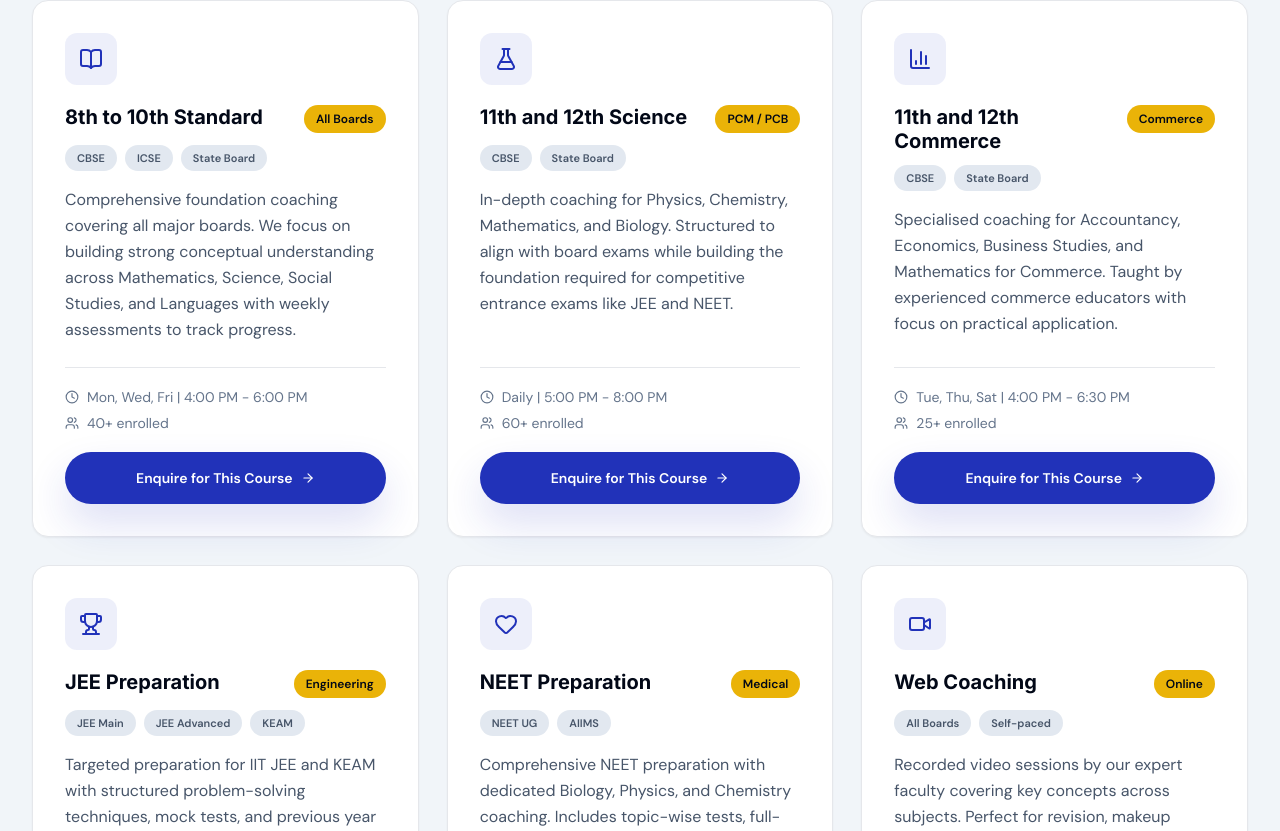
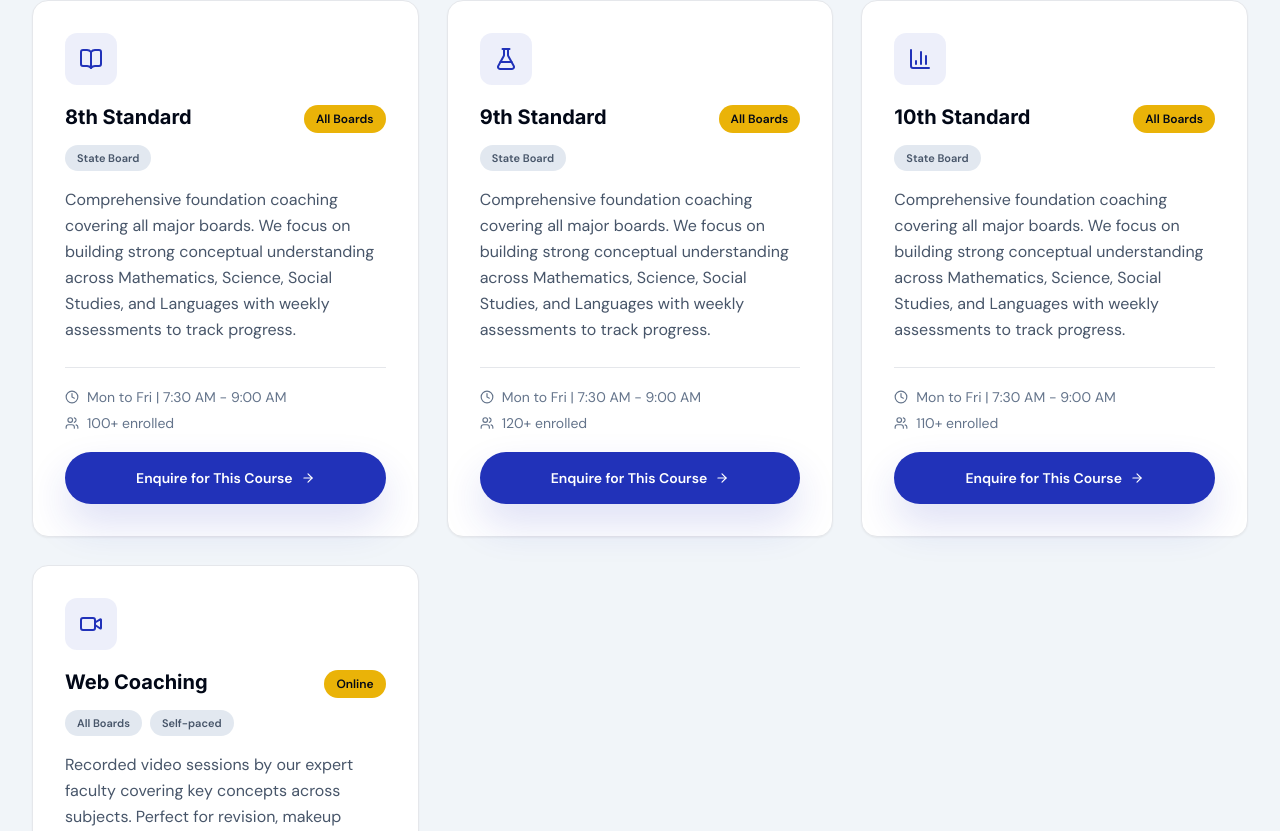
Before and after one commit to recodehive/righttway, a Next.js app: page /courses in a window 1280 px wide. Shown: the part 469-1300 px from the top of the page. Built offline with nearby package versions, Linux system fonts and the light colour scheme.

Commit message:
added the changes to the 4 pages

```diff
--- a/app/components/HomePage.tsx
+++ b/app/components/HomePage.tsx
@@ -68,9 +68,9 @@ const strengths = [
 ];
 
 const results = [
-  { name: 'Sravan', exam: 'NCERT', score: '95.2 %', badge: 'Top Rank', image: 'https://github.com/user-attachments/assets/dffac472-d1f0-4fdb-a02d-84d0952971ef' },
-  { name: 'Ananya', exam: 'NCERT', score: '95.2 %', badge: 'Top Rank', image: 'https://github.com/user-attachments/assets/aac8d3ef-cf57-470f-b55a-75d83d6bf2d9' },
-  { name: 'Dilna', exam: 'NCERT', score: '95.2 %', badge: 'Top Rank', image: 'https://github.com/user-attachments/assets/7d0c3c32-c2d8-40aa-93de-44b8628ab2ad' },
+  { name: 'Sravan', exam: 'SCERT', score: '95.2 %', badge: 'Top Rank', image: 'https://github.com/user-attachments/assets/dffac472-d1f0-4fdb-a02d-84d0952971ef' },
+  { name: 'Ananya', exam: 'SCERT', score: '95.2 %', badge: 'Top Rank', image: 'https://github.com/user-attachments/assets/aac8d3ef-cf57-470f-b55a-75d83d6bf2d9' },
+  { name: 'Dilna', exam: 'SCERT', score: '95.2 %', badge: 'Top Rank', image: 'https://github.com/user-attachments/assets/7d0c3c32-c2d8-40aa-93de-44b8628ab2ad' },
 ];
 
 const testimonials = [
--- a/app/contact/page.tsx
+++ b/app/contact/page.tsx
@@ -6,11 +6,11 @@ import { MapPin, Phone, Mail, ChevronDown, ChevronUp, Send } from 'lucide-react'
 const faqs = [
   {
     q: 'What boards do you coach for?',
-    a: 'We coach for Kerala State Board from 8th to 12th Standard. We also offer specialised preparation for JEE, NEET, and KEAM.',
+    a: 'We coach for Kerala State Board from 8th to 10th standard.',
   },
   {
     q: 'What are the batch timings?',
-    a: 'Timings vary by course. Foundation batches run evenings from 4:00 PM to 6:00 PM, while competitive exam batches also have early morning sessions from 6:00 AM to 8:00 AM. Contact us for a full schedule.',
+    a: 'Timings vary by course. Foundation batches run from 7:30 to 9:00am daily on Holidays 9:30am to 1:00pm. Contact us for a full schedule.',
   },
   {
     q: 'Do you offer demo classes?',
@@ -18,7 +18,11 @@ const faqs = [
   },
   {
     q: 'Is online coaching available?',
-    a: 'Yes, we have our Web Coaching series with recorded video sessions. For live online sessions, please enquire directly with us.',
+    a: 'No, Online coaching is not available. Please enquire directly with us.',
+  },
+  {
+    q: 'What will be the total cost of study?',
+    a: 'Please contact us directly for detailed information on course fees and payment options. Contact number 7736859773',
   },
 ];
 
@@ -195,7 +199,7 @@ export default function ContactPage() {
                     </div>
                     <div>
                       <div style={{ fontFamily: 'DM Sans, sans-serif', fontWeight: 600, fontSize: 14, color: '#020817', marginBottom: 2 }}>Email</div>
-                      <a href="mailto:info@righttway.com" style={{ fontFamily: 'DM Sans, sans-serif', fontSize: 14, color: '#2132B9', textDecoration: 'none' }}>info@righttway.com</a>
+                      <a href="mailto:rightwaytuition@gmail.com" style={{ fontFamily: 'DM Sans, sans-serif', fontSize: 14, color: '#2132B9', textDecoration: 'none' }}>rightwaytuition@gmail.com</a>
                     </div>
                   </div>
                 </div>
--- a/app/courses/page.tsx
+++ b/app/courses/page.tsx
@@ -4,49 +4,32 @@ import { BookOpen, FlaskConical, BarChart3, Trophy, Heart, Video, Clock, Users,
 const courses = [
   {
     icon: BookOpen,
-    title: '8th to 10th Standard',
+    title: '8th  Standard',
     badge: 'All Boards',
-    boards: ['CBSE', 'ICSE', 'State Board'],
+    boards: ['State Board'],
     desc: 'Comprehensive foundation coaching covering all major boards. We focus on building strong conceptual understanding across Mathematics, Science, Social Studies, and Languages with weekly assessments to track progress.',
-    schedule: 'Mon, Wed, Fri | 4:00 PM - 6:00 PM',
-    students: '40+ enrolled',
+    schedule: 'Mon to Fri | 7:30 AM - 9:00 AM',
+    students: '100+ enrolled',
   },
   {
     icon: FlaskConical,
-    title: '11th and 12th Science',
-    badge: 'PCM / PCB',
-    boards: ['CBSE', 'State Board'],
-    desc: 'In-depth coaching for Physics, Chemistry, Mathematics, and Biology. Structured to align with board exams while building the foundation required for competitive entrance exams like JEE and NEET.',
-    schedule: 'Daily | 5:00 PM - 8:00 PM',
-    students: '60+ enrolled',
+    title: '9th  Standard',
+    badge: 'All Boards',
+    boards: ['State Board'],
+    desc: 'Comprehensive foundation coaching covering all major boards. We focus on building strong conceptual understanding across Mathematics, Science, Social Studies, and Languages with weekly assessments to track progress.',
+    schedule: 'Mon to Fri | 7:30 AM - 9:00 AM',
+    students: '120+ enrolled',
   },
   {
     icon: BarChart3,
-    title: '11th and 12th Commerce',
-    badge: 'Commerce',
-    boards: ['CBSE', 'State Board'],
-    desc: 'Specialised coaching for Accountancy, Economics, Business Studies, and Mathematics for Commerce. Taught by experienced commerce educators with focus on practical application.',
-    schedule: 'Tue, Thu, Sat | 4:00 PM - 6:30 PM',
-    students: '25+ enrolled',
+    title: '10th  Standard',
+    badge: 'All Boards',
+    boards: ['State Board'],
+    desc: 'Comprehensive foundation coaching covering all major boards. We focus on building strong conceptual understanding across Mathematics, Science, Social Studies, and Languages with weekly assessments to track progress.',
+    schedule: 'Mon to Fri | 7:30 AM - 9:00 AM',
+    students: '110+ enrolled',
   },
-  {
-    icon: Trophy,
-    title: 'JEE Preparation',
-    badge: 'Engineering',
-    boards: ['JEE Main', 'JEE Advanced', 'KEAM'],
-    desc: 'Targeted preparation for IIT JEE and KEAM with structured problem-solving techniques, mock tests, and previous year paper analysis. Covers Physics, Chemistry, and Mathematics at the highest level.',
-    schedule: 'Daily | 6:00 AM - 8:00 AM & 6:00 PM - 9:00 PM',
-    students: '30+ enrolled',
-  },
-  {
-    icon: Heart,
-    title: 'NEET Preparation',
-    badge: 'Medical',
-    boards: ['NEET UG', 'AIIMS'],
-    desc: 'Comprehensive NEET preparation with dedicated Biology, Physics, and Chemistry coaching. Includes topic-wise tests, full-length mock tests, and detailed performance analysis after each test.',
-    schedule: 'Daily | 6:00 AM - 8:00 AM & 5:00 PM - 8:00 PM',
-    students: '35+ enrolled',
-  },
+
   {
     icon: Video,
     title: 'Web Coaching',
@@ -54,7 +37,7 @@ const courses = [
     boards: ['All Boards', 'Self-paced'],
     desc: 'Recorded video sessions by our expert faculty covering key concepts across subjects. Perfect for revision, makeup classes, or students who cannot attend in-person sessions. Learn at your own pace.',
     schedule: 'Self-paced, 24/7 access',
-    students: '100+ enrolled',
+    students: '1000+ enrolled',
   },
 ];
 
--- a/app/web-coaching/page.tsx
+++ b/app/web-coaching/page.tsx
@@ -1,20 +1,33 @@
 'use client';
 import Link from 'next/link';
-import { useState } from 'react';
-import { Play, BookOpen } from 'lucide-react';
+import { useState, useEffect } from 'react';
+import { Play, BookOpen, X } from 'lucide-react';
 
 const topics = [
-  { subject: 'Mathematics', title: 'Circles and Tangents', grade: '10th', icon: '⭕' },
-  { subject: 'Mathematics', title: 'Complex Numbers', grade: '11th / 12th', icon: '🔢' },
-  { subject: 'Mathematics', title: 'Coordinate Geometry', grade: '10th / 11th', icon: '📐' },
-  { subject: 'Physics', title: 'Laws of Motion', grade: '11th', icon: '⚡' },
-  { subject: 'Chemistry', title: 'Chemical Bonding', grade: '11th', icon: '🧪' },
-  { subject: 'Biology', title: 'Cell Division', grade: '11th / 12th', icon: '🔬' },
+  { subject: 'Mathematics', title: 'Circles and Tangents', grade: '10th', icon: '⭕', videoId: 'Uv3SKBeuf3o' },
+  { subject: 'Mathematics', title: 'Complex Numbers', grade: '11th / 12th', icon: '🔢', videoId: '2PQRU3K9h1s' },
+  { subject: 'Mathematics', title: 'Coordinate Geometry', grade: '10th / 11th', icon: '📐', videoId: 'OfErzIIqyQU' },
+  { subject: 'Physics', title: 'Laws of Motion', grade: '11th', icon: '⚡', videoId: 'tcKQLAY5S8c' },
 ];
 
 export default function WebCoachingPage() {
   const [form, setForm] = useState({ name: '', topic: '', grade: '' });
   const [submitted, setSubmitted] = useState(false);
+  const [activeVideo, setActiveVideo] = useState<(typeof topics)[number] | null>(null);
+
+  // Close modal on Escape and lock body scroll while open
+  useEffect(() => {
+    if (!activeVideo) return;
+    const onKey = (e: KeyboardEvent) => {
+      if (e.key === 'Escape') setActiveVideo(null);
+    };
+    window.addEventListener('keydown', onKey);
+    document.body.style.overflow = 'hidden';
+    return () => {
+      window.removeEventListener('keydown', onKey);
+      document.body.style.overflow = '';
+    };
+  }, [activeVideo]);
 
   const handleSubmit = (e: React.MouseEvent) => {
     e.preventDefault();
@@ -53,21 +66,33 @@ export default function WebCoachingPage() {
           <div style={{ display: 'grid', gridTemplateColumns: 'repeat(auto-fit, minmax(280px, 1fr))', gap: 24 }}>
             {topics.map((t, i) => (
               <div key={i} className="card" style={{ padding: '28px' }}>
-                {/* YouTube placeholder */}
-                <div style={{
-                  background: 'linear-gradient(135deg, #020817 0%, #1e293b 100%)',
-                  borderRadius: 12, aspectRatio: '16/9', display: 'flex', alignItems: 'center',
-                  justifyContent: 'center', marginBottom: 20, position: 'relative', overflow: 'hidden',
-                }}>
-                  <div style={{ fontSize: 36, marginRight: 12 }}>{t.icon}</div>
+                {/* YouTube thumbnail — click to play in popup */}
+                <button
+                  type="button"
+                  onClick={() => setActiveVideo(t)}
+                  aria-label={`Play video: ${t.title}`}
+                  style={{
+                    background: 'linear-gradient(135deg, #020817 0%, #1e293b 100%)',
+                    border: 'none', padding: 0, width: '100%',
+                    borderRadius: 12, aspectRatio: '16/9', display: 'flex', alignItems: 'center',
+                    justifyContent: 'center', marginBottom: 20, position: 'relative', overflow: 'hidden',
+                    cursor: 'pointer',
+                  }}
+                >
+                  {/* eslint-disable-next-line @next/next/no-img-element */}
+                  <img
+                    src={`https://img.youtube.com/vi/${t.videoId}/hqdefault.jpg`}
+                    alt={t.title}
+                    style={{ position: 'absolute', inset: 0, width: '100%', height: '100%', objectFit: 'cover', opacity: 0.7 }}
+                  />
                   <div style={{
-                    width: 48, height: 48, background: 'rgba(234,179,8,0.9)', borderRadius: '50%',
+                    width: 56, height: 56, background: 'rgba(234,179,8,0.95)', borderRadius: '50%',
                     display: 'flex', alignItems: 'center', justifyContent: 'center',
-                    cursor: 'pointer', transition: 'transform 0.2s',
+                    position: 'relative', boxShadow: '0 4px 16px rgba(0,0,0,0.35)',
                   }}>
-                    <Play size={20} fill="#020817" color="#020817" />
+                    <Play size={24} fill="#020817" color="#020817" style={{ marginLeft: 3 }} />
                   </div>
-                </div>
+                </button>
                 <span className="badge badge-default" style={{ marginBottom: 10 }}>{t.subject}</span>
                 <h3 style={{ fontFamily: 'Inter, sans-serif', fontWeight: 700, fontSize: 18, color: '#020817', marginBottom: 6 }}>
                   {t.title}
@@ -78,6 +103,49 @@ export default function WebCoachingPage() {
           </div>
         </div>
       </section>
+
+      {/* Video popup modal */}
+      {activeVideo && (
+        <div
+          onClick={() => setActiveVideo(null)}
+          style={{
+            position: 'fixed', inset: 0, zIndex: 1000, background: 'rgba(2,8,23,0.85)',
+            display: 'flex', alignItems: 'center', justifyContent: 'center', padding: 20,
+          }}
+        >
+          <div
+            onClick={e => e.stopPropagation()}
+            style={{ position: 'relative', width: '100%', maxWidth: 900 }}
+          >
+            <div style={{ display: 'flex', alignItems: 'center', justifyContent: 'space-between', marginBottom: 12 }}>
+              <h3 style={{ fontFamily: 'Inter, sans-serif', fontWeight: 700, fontSize: 20, color: '#fff' }}>
+                {activeVideo.subject} · {activeVideo.title}
+              </h3>
+              <button
+                type="button"
+                onClick={() => setActiveVideo(null)}
+                aria-label="Close video"
+                style={{
+                  width: 40, height: 40, borderRadius: '50%', border: 'none', cursor: 'pointer',
+                  background: 'rgba(255,255,255,0.12)', color: '#fff',
+                  display: 'flex', alignItems: 'center', justifyContent: 'center',
+                }}
+              >
+                <X size={22} />
+              </button>
+            </div>
+            <div style={{ aspectRatio: '16/9', borderRadius: 12, overflow: 'hidden', background: '#000' }}>
+              <iframe
+                src={`https://www.youtube.com/embed/${activeVideo.videoId}?autoplay=1&rel=0`}
+                title={activeVideo.title}
+                allow="accelerometer; autoplay; clipboard-write; encrypted-media; gyroscope; picture-in-picture"
+                allowFullScreen
+                style={{ width: '100%', height: '100%', border: 'none' }}
+              />
+            </div>
+          </div>
+        </div>
+      )}
 
       {/* Request form */}
       <section style={{ background: '#fff', padding: '80px 0' }}>
```
Also changed, not shown: app/about/page.tsx (+4 -4 lines).
